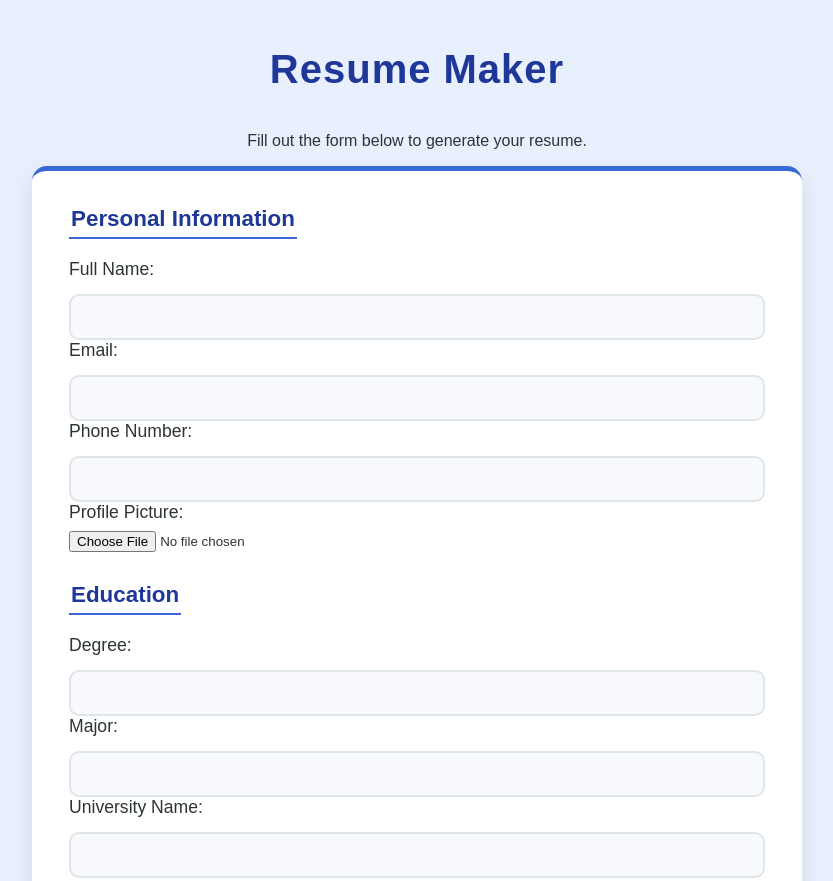
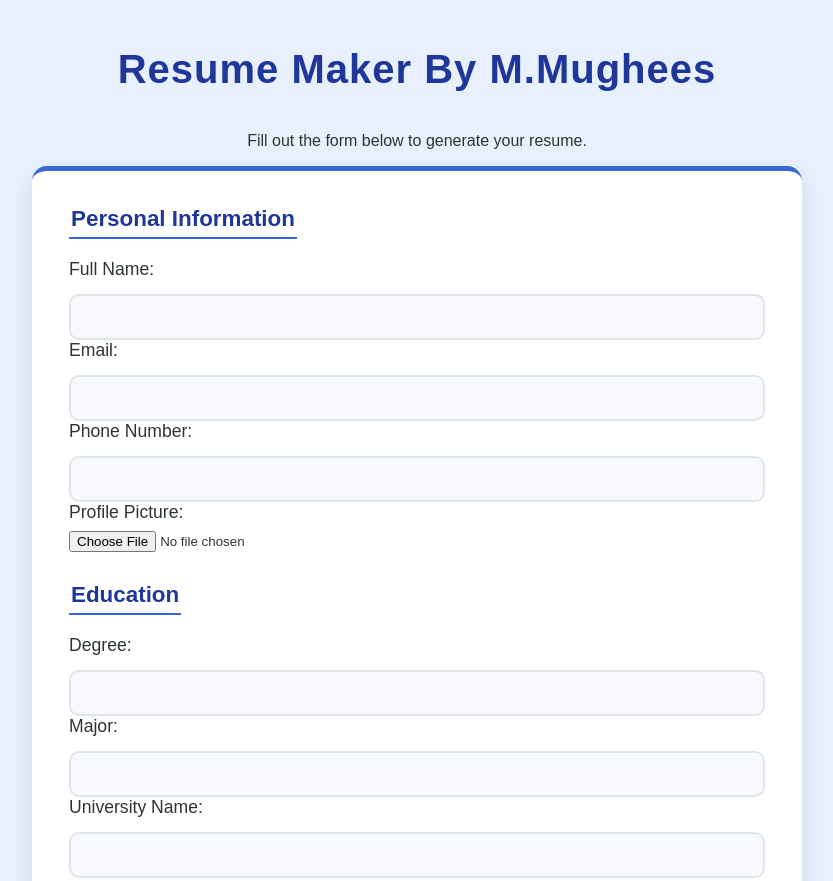
Before and after one commit to mugheessubtain/Dynamic-Resume-builder, a plain HTML site: page index.html in a window 1280 px wide. Shown: the top 881 px of the page, without its empty margins (223-1056 px from the left). Drawn offline with Linux system fonts and the light colour scheme.

Commit message:
Rusume Builder

```diff
--- a/index.html
+++ b/index.html
@@ -10,7 +10,7 @@
 
 <body>
     <header>
-        <h1>Resume Maker</h1>
+        <h1>Resume Maker By M.Mughees</h1>
         <p class="para">Fill out the form below to generate your resume.</p>
     </header>
 
```
